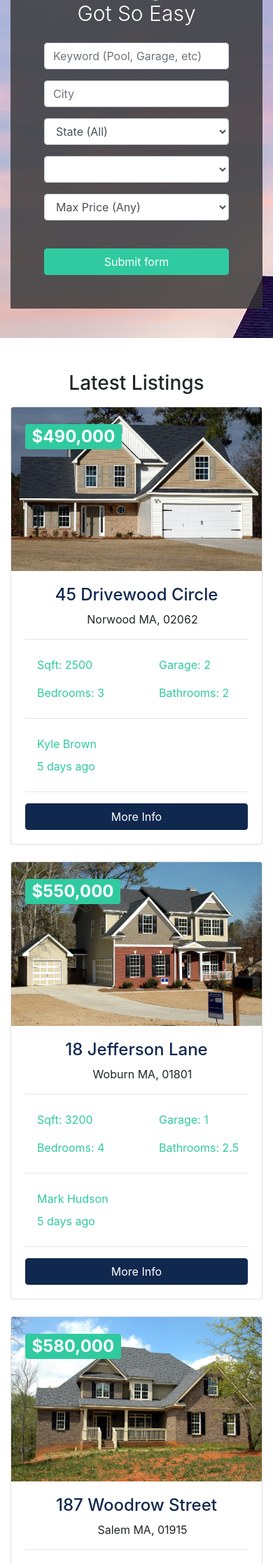
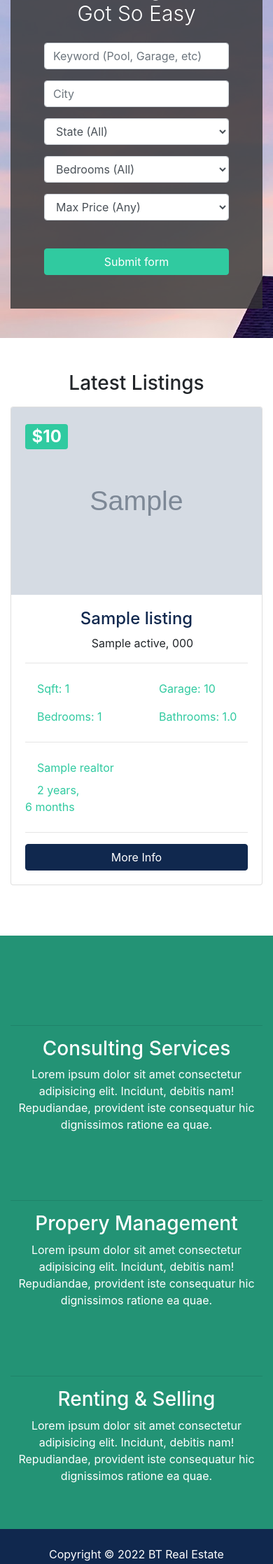
Before and after one commit to hswIT/test01, a Django app: page / in a window 390 px wide. Shown: the part 343-2578 px from the top of the page at 70% size. Run offline with Django 3.2, Linux system fonts and the light colour scheme; tables that the repository leaves empty hold one stand-in row (values such as "Sample post"); grey boxes marked "Sample" are stand-in pictures; lists and menus that the app fills with data are empty; some libraries are stand-ins or nearby versions; some web fonts are replaced.

Commit message:
Initial commit

```diff
--- a/pages/views.py
+++ b/pages/views.py
@@ -11,10 +11,13 @@ from realtors.models import Realtor
 
 
 def index(request):
+    # show 3 listing only
+    listings = Listing.objects.order_by(
+        '-list_date').filter(is_published=True)[:3]
 
     # add choices into the object
     context = {
-        # 'listings': listings,
+        'listings': listings,
         'state_choices': state_choices,
         'price_choices': price_choices,
         'bedroom_choices': bedroom_choices
@@ -23,4 +26,10 @@ def index(request):
 
 
 def about(request):
-    return render(request, "pages/about.html")
+    realtors = Realtor.objects.order_by('-hire_date')
+    mvp_realtors = Realtor.objects.all().filter(is_mvp=True)
+    context = {
+        'realtors': realtors,
+        'mvp_realtors': mvp_realtors
+    }
+    return render(request, "pages/about.html", context)
--- a/static/css/admin.css
+++ b/static/css/admin.css
@@ -10,11 +10,11 @@
 
 a:link,
 a:visited {
-    color: #30caa0;
+    color: #adc71c;
 }
 
 div.breakcrumbs {
-    background: #30caa0;
+    background: #4d20a2;
     color: #10284e
 }
 
--- a/templates/pages/index.html
+++ b/templates/pages/index.html
@@ -1,4 +1,6 @@
-{% extends 'base.html' %} {% block content %}
+{% extends 'base.html' %} {% load humanize %}
+
+{% block content %}
 <!-- Showcase -->
 <section id="showcase">
   <div class="container text-center">
@@ -51,7 +53,12 @@
               <div class="col-md-6 mb-3">
                 <label class="sr-only">Bedrooms</label>
                 <select name="bedrooms" class="form-control">
-                  <option selected="true" disabled="disabled"></option>
+                  <option selected="true" disabled="disabled">
+                    Bedrooms (All)
+                  </option>
+                  {% for key,value in bedroom_choices.items %}
+                  <option value="{{key}}">{{value}}</option>
+                  {% endfor %}
                 </select>
               </div>
               <div class="col-md-6 mb-3">
@@ -59,16 +66,9 @@
                   <option selected="true" disabled="disabled">
                     Max Price (Any)
                   </option>
-                  <option value="100000">$100,000</option>
-                  <option value="200000">$200,000</option>
-                  <option value="300000">$300,000</option>
-                  <option value="400000">$400,000</option>
-                  <option value="500000">$500,000</option>
-                  <option value="600000">$600,000</option>
-                  <option value="700000">$700,000</option>
-                  <option value="800000">$800,000</option>
-                  <option value="900000">$900,000</option>
-                  <option value="1000000">$1M+</option>
+                  {% for key,value in price_choices.items %}
+                  <option value="{{key}}">{{value}}</option>
+                  {% endfor %}
                 </select>
               </div>
             </div>
@@ -87,134 +87,72 @@
   <div class="container">
     <h3 class="text-center mb-3">Latest Listings</h3>
     <div class="row">
-      <!-- Listing 1 -->
+      <!-- loop the database -->
+      {% if listings %}{% for listing in listings %}
       <div class="col-md-6 col-lg-4 mb-4">
         <div class="card listing-preview">
-          <img class="card-img-top" src="assets/img/homes/home-1.jpg" alt="" />
+          <!-- asset folder -->
+          <img class="card-img-top" src="{{listing.photo_main.url}}" alt="" />
           <div class="card-img-overlay">
             <h2>
-              <span class="badge badge-secondary text-white">$490,000</span>
+              <span class="badge badge-secondary text-white"
+                >${{listing.price | intcomma }}</span
+              >
             </h2>
           </div>
           <div class="card-body">
             <div class="listing-heading text-center">
-              <h4 class="text-primary">45 Drivewood Circle</h4>
+              <h4 class="text-primary">{{ listing.title}}</h4>
               <p>
-                <i class="fas fa-map-marker text-secondary"></i> Norwood MA,
-                02062
+                <i class="fas fa-map-marker text-secondary"></i>
+                {{listing.city}} {{ listing.state}}, {{ listing.zipcode}}
               </p>
             </div>
             <hr />
             <div class="row py-2 text-secondary">
               <div class="col-6">
-                <i class="fas fa-th-large"></i> Sqft: 2500
+                <i class="fas fa-th-large"></i> Sqft: {{ listing.sqft}}
               </div>
-              <div class="col-6"><i class="fas fa-car"></i> Garage: 2</div>
+              <div class="col-6">
+                <i class="fas fa-car"></i> Garage: {{ listing.garage}}
+              </div>
             </div>
             <div class="row py-2 text-secondary">
-              <div class="col-6"><i class="fas fa-bed"></i> Bedrooms: 3</div>
-              <div class="col-6"><i class="fas fa-bath"></i> Bathrooms: 2</div>
+              <div class="col-6">
+                <i class="fas fa-bed"></i> Bedrooms: {{ listing.bedrooms }}
+              </div>
+              <div class="col-6">
+                <i class="fas fa-bath"></i> Bathrooms: {{ listing.bathrooms}}
+              </div>
             </div>
             <hr />
             <div class="row py-2 text-secondary">
-              <div class="col-6"><i class="fas fa-user"></i> Kyle Brown</div>
+              <div class="col-6">
+                <i class="fas fa-user"></i> {{ listing.realtor}}
+              </div>
             </div>
             <div class="row text-secondary pb-2">
-              <div class="col-6"><i class="fas fa-clock"></i> 5 days ago</div>
+              <div class="col-6">
+                <i class="fas fa-clock"></i> {{ listing.list_date | timesince }}
+              </div>
             </div>
             <hr />
-            <a href="listing.html" class="btn btn-primary btn-block"
+            <a
+              href="{% url 'listing' listing.id %}"
+              class="btn btn-primary btn-block"
               >More Info</a
             >
           </div>
         </div>
       </div>
+      {% endfor %}
+      <!-- if no listing then pop message -->
+      {% else %}
+      <div class="col-md-12">
+        <p>No Listings Available</p>
+      </div>
+      {% endif %}
 
-      <!-- Listing 2 -->
-      <div class="col-md-6 col-lg-4 mb-4">
-        <div class="card listing-preview">
-          <img class="card-img-top" src="assets/img/homes/home-2.jpg" alt="" />
-          <div class="card-img-overlay">
-            <h2>
-              <span class="badge badge-secondary text-white">$550,000</span>
-            </h2>
-          </div>
-          <div class="card-body">
-            <div class="listing-heading text-center">
-              <h4 class="text-primary">18 Jefferson Lane</h4>
-              <p>
-                <i class="fas fa-map-marker text-secondary"></i> Woburn MA,
-                01801
-              </p>
-            </div>
-            <hr />
-            <div class="row py-2 text-secondary">
-              <div class="col-6">
-                <i class="fas fa-th-large"></i> Sqft: 3200
-              </div>
-              <div class="col-6"><i class="fas fa-car"></i> Garage: 1</div>
-            </div>
-            <div class="row py-2 text-secondary">
-              <div class="col-6"><i class="fas fa-bed"></i> Bedrooms: 4</div>
-              <div class="col-6">
-                <i class="fas fa-bath"></i> Bathrooms: 2.5
-              </div>
-            </div>
-            <hr />
-            <div class="row py-2 text-secondary">
-              <div class="col-6"><i class="fas fa-user"></i> Mark Hudson</div>
-            </div>
-            <div class="row text-secondary pb-2">
-              <div class="col-6"><i class="fas fa-clock"></i> 5 days ago</div>
-            </div>
-            <hr />
-            <a href="listing.html" class="btn btn-primary btn-block"
-              >More Info</a
-            >
-          </div>
-        </div>
-      </div>
-
-      <!-- Listing 3 -->
-      <div class="col-md-6 col-lg-4 mb-4">
-        <div class="card listing-preview">
-          <img class="card-img-top" src="assets/img/homes/home-3.jpg" alt="" />
-          <div class="card-img-overlay">
-            <h2>
-              <span class="badge badge-secondary text-white">$580,000</span>
-            </h2>
-          </div>
-          <div class="card-body">
-            <div class="listing-heading text-center">
-              <h4 class="text-primary">187 Woodrow Street</h4>
-              <p>
-                <i class="fas fa-map-marker text-secondary"></i> Salem MA, 01915
-              </p>
-            </div>
-            <hr />
-            <div class="row py-2 text-secondary">
-              <div class="col-6">
-                <i class="fas fa-th-large"></i> Sqft: 3107
-              </div>
-              <div class="col-6"><i class="fas fa-car"></i> Garage: 0</div>
-            </div>
-            <div class="row py-2 text-secondary">
-              <div class="col-6"><i class="fas fa-bed"></i> Bedrooms: 4</div>
-              <div class="col-6"><i class="fas fa-bath"></i> Bathrooms: 3</div>
-            </div>
-            <hr />
-            <div class="row py-2 text-secondary">
-              <div class="col-6"><i class="fas fa-user"></i> Mark Hudson</div>
-            </div>
-            <div class="row text-secondary pb-2">
-              <div class="col-6"><i class="fas fa-clock"></i> 5 days ago</div>
-            </div>
-            <hr />
-            <a href="listing.html" class="btn btn-primary btn-block"
-              >More Info</a
-            >
-          </div>
-        </div>
       </div>
     </div>
   </div>
@@ -228,9 +166,9 @@
               <hr />
               <h3>Consulting Services</h3>
               <p>
-          Lorem ipsum dolor sit amet consectetur adipisicing elit. Incidunt,
-          debitis nam! Repudiandae, provident iste consequatur hic dignissimos
-          ratione ea quae.
+                Lorem ipsum dolor sit amet consectetur adipisicing elit.
+                Incidunt, debitis nam! Repudiandae, provident iste consequatur
+                hic dignissimos ratione ea quae.
               </p>
             </div>
             <div class="col-md-4">
@@ -238,9 +176,9 @@
               <hr />
               <h3>Propery Management</h3>
               <p>
-          Lorem ipsum dolor sit amet consectetur adipisicing elit. Incidunt,
-          debitis nam! Repudiandae, provident iste consequatur hic dignissimos
-          ratione ea quae.
+                Lorem ipsum dolor sit amet consectetur adipisicing elit.
+                Incidunt, debitis nam! Repudiandae, provident iste consequatur
+                hic dignissimos ratione ea quae.
               </p>
             </div>
             <div class="col-md-4">
@@ -248,12 +186,15 @@
               <hr />
               <h3>Renting & Selling</h3>
               <p>
-          Lorem ipsum dolor sit amet consectetur adipisicing elit. Incidunt,
-          debitis nam! Repudiandae, provident iste consequatur hic dignissimos
-          ratione ea quae.
+                Lorem ipsum dolor sit amet consectetur adipisicing elit.
+                Incidunt, debitis nam! Repudiandae, provident iste consequatur
+                hic dignissimos ratione ea quae.
               </p>
             </div>
           </div>
         </div>
       </section>
       {% endblock %}
+    </div>
+  </div>
+</section>
--- a/templates/partials/_navbar.html
+++ b/templates/partials/_navbar.html
@@ -16,13 +16,17 @@
     </button>
     <div class="collapse navbar-collapse" id="navbarNavAltMarkup">
       <ul class="navbar-nav">
-        <li class="nav-item active mr-3">
-          <a class="nav-link" href="{% url 'index' %}">Home</a>
-        </li>
-        <li class="nav-item mr-3">
-          <a class="nav-link" href="{% url 'about' %}">About</a>
-        </li>
-        <li class="nav-item mr-3">
+        <li {% if '/' == request.path %} class="nav-item active mr-3"> {% else
+        %} class="nav-item mr-3" {% endif %} >
+
+        <a class="nav-link" href="{% url 'index' %}">Home</a>
+        <li {% if 'about' in request.path %} class="nav-item active mr-3"> {%
+        else %} class="nav-item mr-3" {% endif %} >
+        <a class="nav-link" href="{% url 'about' %}">About</a>
+        <li>
+          <li {% if 'listings' in request.path %} class="nav-item active mr-3">
+          {% else %} class="nav-item mr-3" {% endif %} >
+
           <a class="nav-link" href="{% url 'listings' %}">Featured Listings</a>
         </li>
       </ul>
--- a/test01/settings.py
+++ b/test01/settings.py
@@ -39,7 +39,8 @@ INSTALLED_APPS = [
     'django.contrib.staticfiles',
     'pages.apps.PagesConfig',
     'listings.apps.ListingsConfig',
-    'realtors.apps.RealtorsConfig'
+    'realtors.apps.RealtorsConfig',
+    'django.contrib.humanize'
 
 ]
 
--- a/test01/urls.py
+++ b/test01/urls.py
@@ -25,4 +25,4 @@ urlpatterns = [
     #path('accounts/', include('accounts.urls')),
     #path('', views.index, name="index"),
     path('admin/', admin.site.urls),
-]  # + static(settings.MEDIA_URL, document_root=settings.MEDIA_ROOT)
+] + static(settings.MEDIA_URL, document_root=settings.MEDIA_ROOT)
```
Also changed, not shown: listings/views.py (+21 -4 lines), templates/listings/listing.html (+43 -31 lines), templates/pages/about.html (+25 -43 lines). Lines whose indentation alone changed are shown as unchanged.
